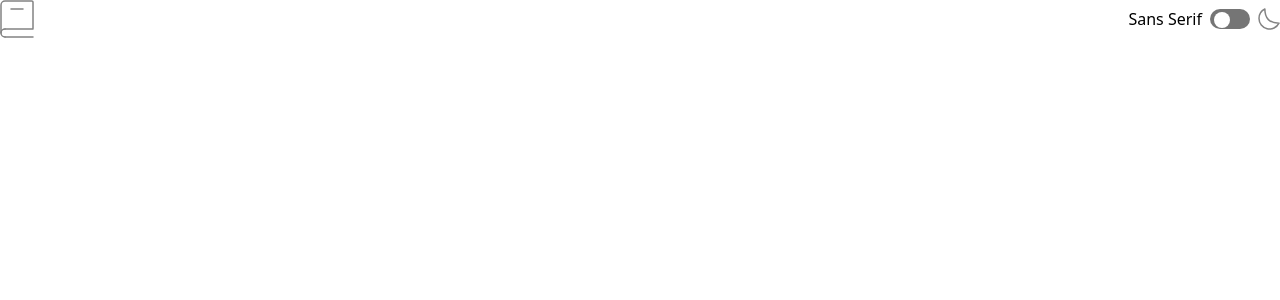
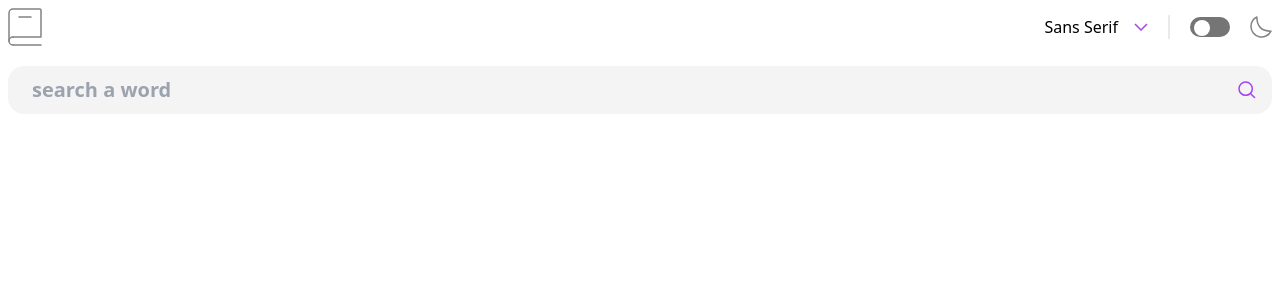
Before and after one commit to sonny-coding/dictionary-web-app, a React (Vite) app in the folder client/: page / in a window 1280 px wide. Shown: the top 300 px of the page. Built offline with nearby package versions, Linux system fonts and the light colour scheme.

Commit message:
create the search component

```diff
--- a/client/src/App.jsx
+++ b/client/src/App.jsx
@@ -1,22 +1,25 @@
 import { useState } from "react";
 import { Logo, Moon, MoonDark } from "./assets/images";
 import ToggleSwitch from "./components/ToggleSwitch";
+import Dropdown from "./components/Dropdown";
+import Search from "./components/Search";
 
 export default function App() {
   const [isDark, setDark] = useState(false);
   return (
-    <div className="w-full flex justify-center items-center">
+    <div className="w-full flex flex-col justify-center items-center gap-5 p-2">
       <div className="w-full flex justify-between items-center">
         <div className="logo">
           <Logo />
         </div>
-        <div className="flex justify-center items-center gap-2">
-          <div>Sans Serif</div>
-
+        <div className="flex justify-center items-center gap-5">
+          <Dropdown />
           <ToggleSwitch isDark={isDark} setDark={setDark} />
-
           {isDark ? <MoonDark /> : <Moon />}
         </div>
+      </div>
+      <div className="w-full">
+        <Search />
       </div>
     </div>
   );
--- /dev/null
+++ b/client/src/components/Dropdown.jsx
@@ -0,0 +1,25 @@
+import { useState } from "react";
+import { ArrowDown } from "../assets/images";
+const Dropdown = () => {
+  const [isOpen, setIsOpen] = useState(false);
+  return (
+    <div className="relative">
+      <button
+        onClick={() => setIsOpen((prev) => !prev)}
+        className="flex justify-between items-center gap-4 pr-5 border-r-2 border-gray2"
+      >
+        Sans Serif
+        <ArrowDown />
+      </button>
+      {isOpen && (
+        <div className="absolute w-[150px] h-[152px] right-0 top-7 flex flex-col justify-around items-start [&>*]:hover:cursor-pointer text-[18px] leading-[24px] font-bold p-1 rounded-md">
+          <span className="font-inter">San Serif</span>
+          <span className="font-lora">Serif</span>
+          <span className="font-inconsolata">Mono</span>
+        </div>
+      )}
+    </div>
+  );
+};
+
+export default Dropdown;
--- /dev/null
+++ b/client/src/components/Search.jsx
@@ -0,0 +1,24 @@
+import { IconSearch } from "../assets/images";
+
+const Search = () => {
+  return (
+    <form
+      className="w-full bg-gray3 rounded-2xl flex justify-center items-center focus:bg-black"
+      action="submit"
+    >
+      <input
+        className="w-full bg-transparent text-[20px] leading-[24px] font-bold px-6 py-3 outline-none focus:border-2 peer"
+        type="text"
+        placeholder="search a word"
+      />
+      <button
+        type="submit"
+        className="bg-transparent w-max h-max px-4 peer-focus:border-2"
+      >
+        <IconSearch />
+      </button>
+    </form>
+  );
+};
+
+export default Search;
--- a/client/tailwind.config.js
+++ b/client/tailwind.config.js
@@ -15,7 +15,12 @@ export default {
         purple: "#e445ed",
         red: "#ff5252",
       },
+      fontFamily: {
+        inter: ["Inter", "sans-serif"],
+        lora: ["Lora", "serif"],
+        inconsolata: ["Inconsolata", "monospace"],
+      },
     },
   },
-  plugins: [require("flowbite/plugin")],
+  plugins: [],
 };
```
